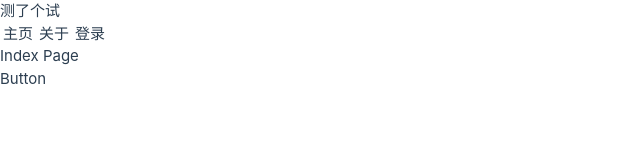
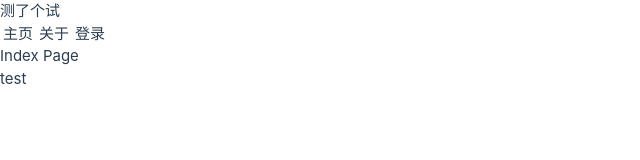
Before and after one commit to admin8756/leelaa-admin, a Vue app: page / in a window 1280 px wide. Shown: the top 160 px of the page, without its empty margins (0-640 px from the left). Built offline with nearby package versions, Linux system fonts and the light colour scheme.

Commit message:
优化样式库的配置

```diff
--- a/postcss.config.js
+++ /dev/null
@@ -1,25 +0,0 @@
-import tailwind from 'tailwindcss'
-import tailwindTypography from '@tailwindcss/typography'
-import daisyui from 'daisyui'
-export default {
-  plugins: [
-    tailwind({
-      daisyui: {
-        logs: true,
-        themes: [
-          "light",
-          "dark",
-          "cupcake",
-          "retro",
-          "dim",
-          "lemonade"
-        ],
-      },
-      content: [
-        "./index.html",
-        "./src/**/*.{vue,js,jsx}",
-      ],
-      plugins: [tailwindTypography, daisyui],
-    })
-  ]
-}
--- a/src/pages/indexPage.vue
+++ b/src/pages/indexPage.vue
@@ -1,9 +1,5 @@
 <script setup></script>
 <template>
   <div class="text-red-600 p-3 text-2xl">Index Page</div>
-  <button
-    class="inline-block cursor-pointer rounded-md bg-gray-800 px-4 py-3 text-center text-sm font-semibold uppercase text-white transition duration-200 ease-in-out hover:bg-gray-900"
-  >
-    Button
-  </button>
+  <button type="button">test</button>
 </template>
--- a/vite.config.js
+++ b/vite.config.js
@@ -1,5 +1,7 @@
 import { fileURLToPath, URL } from 'node:url'
-import tailwindcss from 'tailwindcss'
+import tailwind from 'tailwindcss'
+import tailwindTypography from '@tailwindcss/typography'
+import daisyui from 'daisyui'
 import autoprefixer from 'autoprefixer'
 import { defineConfig } from 'vite'
 import vue from '@vitejs/plugin-vue'
@@ -57,7 +59,24 @@
   css: {
     preprocessorOptions: {},
     postcss: {
-      plugins: [tailwindcss, autoprefixer]
+      plugins: [tailwind({
+        daisyui: {
+          logs: true,
+          themes: [
+            "light",
+            "dark",
+            "cupcake",
+            "retro",
+            "dim",
+            "lemonade"
+          ],
+        },
+        content: [
+          "./index.html",
+          "./src/**/*.{vue,js,jsx}",
+        ],
+        plugins: [tailwindTypography, daisyui],
+      }), autoprefixer]
     }
   },
   resolve: {
```
